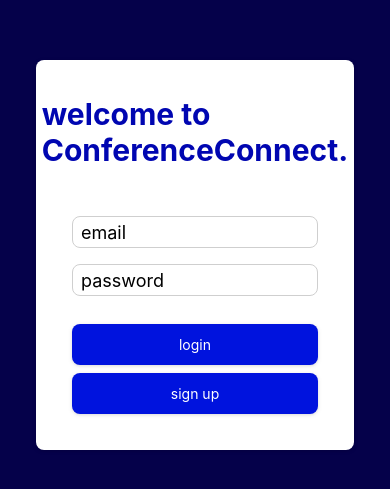
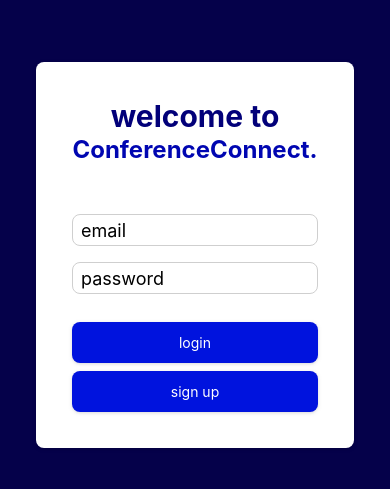
Before and after one commit to icbal123/frontend, a React Native app: screen /LoginScreen in a window 390 px wide. Shown: the part 167-656 px from the top of the page. Built offline with nearby package versions, Linux system fonts and the light colour scheme.

Commit message:
minor login touchups

```diff
--- a/src/screens/LoginScreen.js
+++ b/src/screens/LoginScreen.js
@@ -13,7 +13,8 @@ const LoginScreen = ({ navigation, setCurrentUser }) => {
   return (
     <View className="w-full h-full flex relative items-center justify-center p-9 bg-fill-background">
       <View className="flex w-full bg-fill-modal drop-shadow rounded-lg p-9 items-center">
-        <CText styles="text-3xl font-bold" color='text-fill-primary'>welcome to ConferenceConnect.</CText>
+        <CText styles="text-3xl font-bold" color='text-fill-secondary'>welcome to</CText>
+        <CText styles="text-2xl font-bold" color='text-fill-primary'>ConferenceConnect.</CText>
         <View className="pt-12 pb-2 w-full flex flex-col space-y-4 items-stretch">
           <View>
             <Input placeholder="email" value={email} onChangeText={setEmail} />
```
